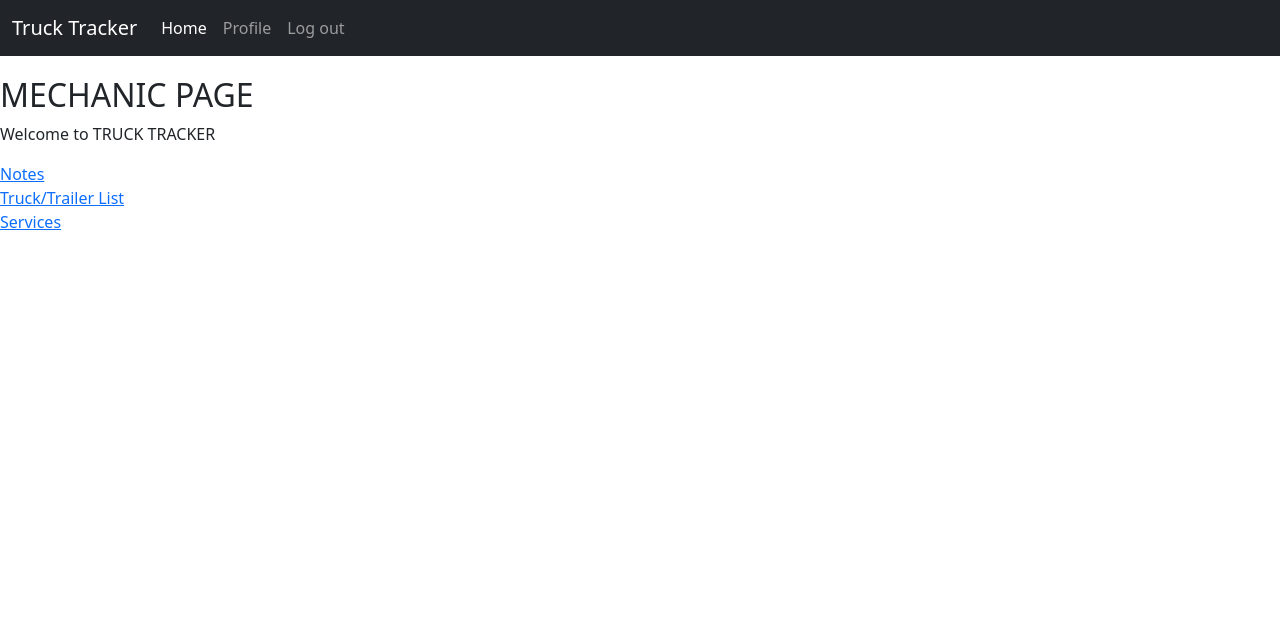
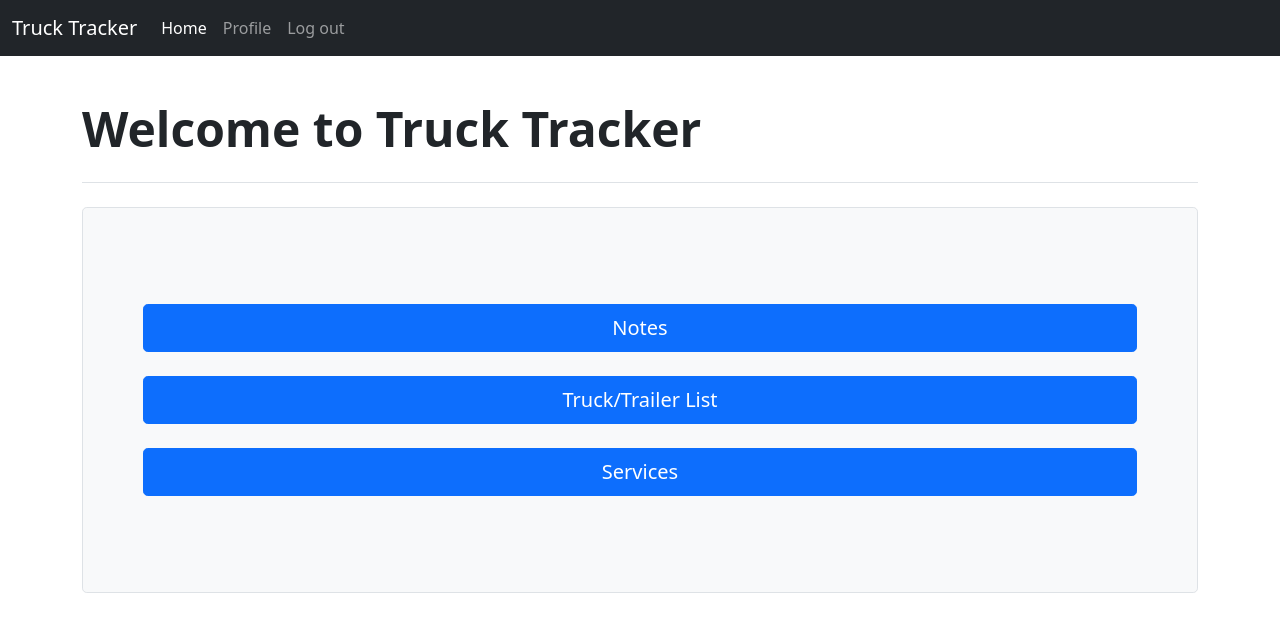
Before and after one commit to CodyBu/Truck-Tracker, a Flask app: page /mechanic in a window 1280 px wide. Shown: the top 640 px of the page. Run offline with Flask 2, Linux system fonts and the light colour scheme; a user stored in the database is signed in; some libraries are stand-ins or nearby versions.

Commit message:
Update mechanic.html

```diff
--- a/templates/mechanic.html
+++ b/templates/mechanic.html
@@ -4,10 +4,19 @@
 
 {% block content %}
 
-<h2>MECHANIC PAGE</h2>
-<p>Welcome to TRUCK TRACKER</p>
-<div> <a href="{{ url_for('viewNotes') }}"><i class="fas fa-sticky-note"></i>Notes</a></div>
-<div> <a href="{{ url_for('viewVehicles') }}"><i class="fas fa-truck"></i>Truck/Trailer List</a></div>
-<div> <a href="{{ url_for('viewServices') }}"><i class="fas fa-tools"></i>Services</a></div>
+<main>
+  <div class="container py-4">
+    <header class="pb-3 mb-4 border-bottom">
+      <h1 class="display-5 fw-bold">Welcome to Truck Tracker</h1>
+    </header>
 
+    <div class="p-5 mb-4 bg-light border rounded-3 text-center container">
+      <div class="container-md py-5 d-grid gap-4">
+        <a class="btn btn-primary btn-lg btn-block" href="{{ url_for('viewNotes') }}" role="button">Notes</a>
+        <a class="btn btn-primary btn-lg btn-block" href="{{ url_for('viewVehicles') }}" role="button">Truck/Trailer List</a>
+        <a class="btn btn-primary btn-lg btn-block" href="{{ url_for('viewServices') }}" role="button">Services</a>
+      </div>
+    </div>
+  </div>
+</main>
 {% endblock %}
```
